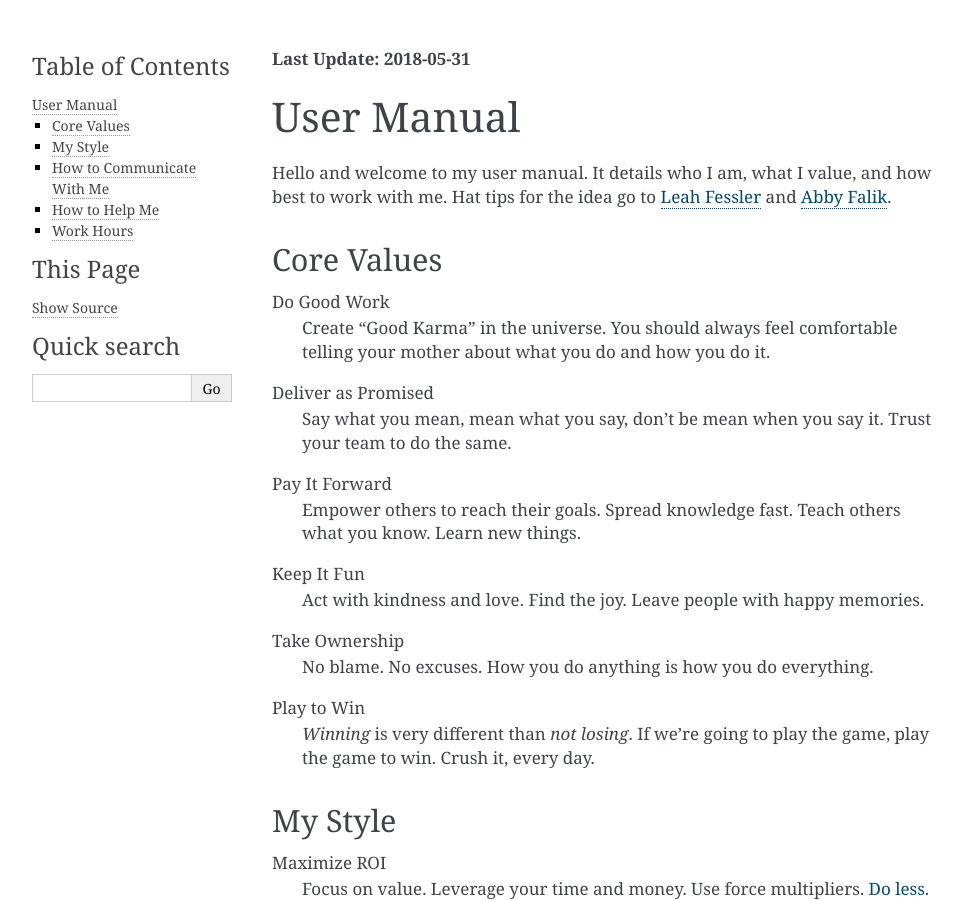
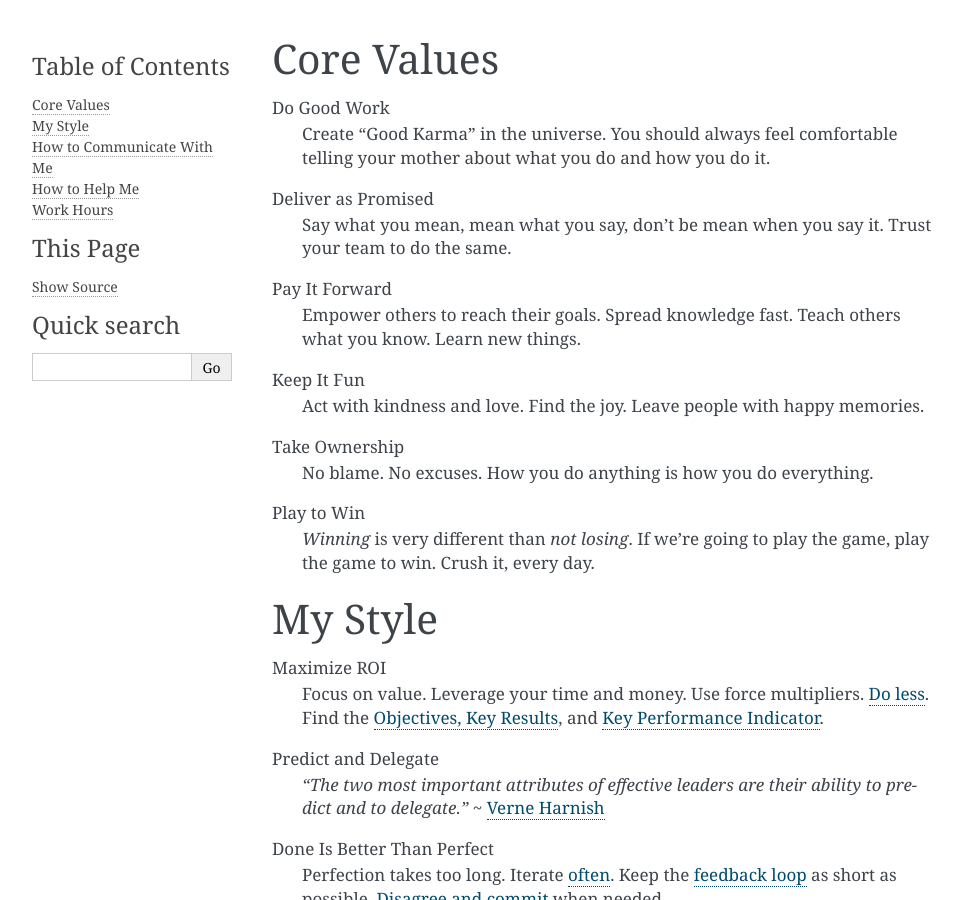
Before and after one commit to dperuo/about-me, a Sphinx documentation site: the page built from docs/user-manual.rst, in a window 1280 px wide and 900 px high. Shown: the whole window, without its empty margins (148-1110 px from the left). Built offline with Sphinx 7.4.7, drawn with Linux system fonts in a browser that asks for light colours.

```diff
--- a/docs/index.rst
+++ b/docs/index.rst
@@ -19,7 +22,6 @@
 .. toctree::
     :titlesonly:
 
-    user-manual
     playbook
     dev-skills
 
--- a/docs/user-manual.rst
+++ b/docs/user-manual.rst
@@ -1,14 +1,3 @@
-**Last Update: 2018-05-31**
-
-User Manual
-===========
-
-.. _Leah Fessler: https://qz.com/1046131/writing-a-user-manual-at-work-makes-teams-less-anxious-and-more-productive/
-.. _Abby Falik: https://www.linkedin.com/pulse/leaders-need-user-manuals-what-i-learned-writing-mine-abby-falik
-
-Hello and welcome to my user manual. It details who I am, what I value, and how best to work with me. Hat tips for the idea go to `Leah Fessler`_ and `Abby Falik`_.
-
-
 Core Values
 -----------
 
```
Also changed, not shown: other parts of docs/index.rst (+3 -0 lines).
